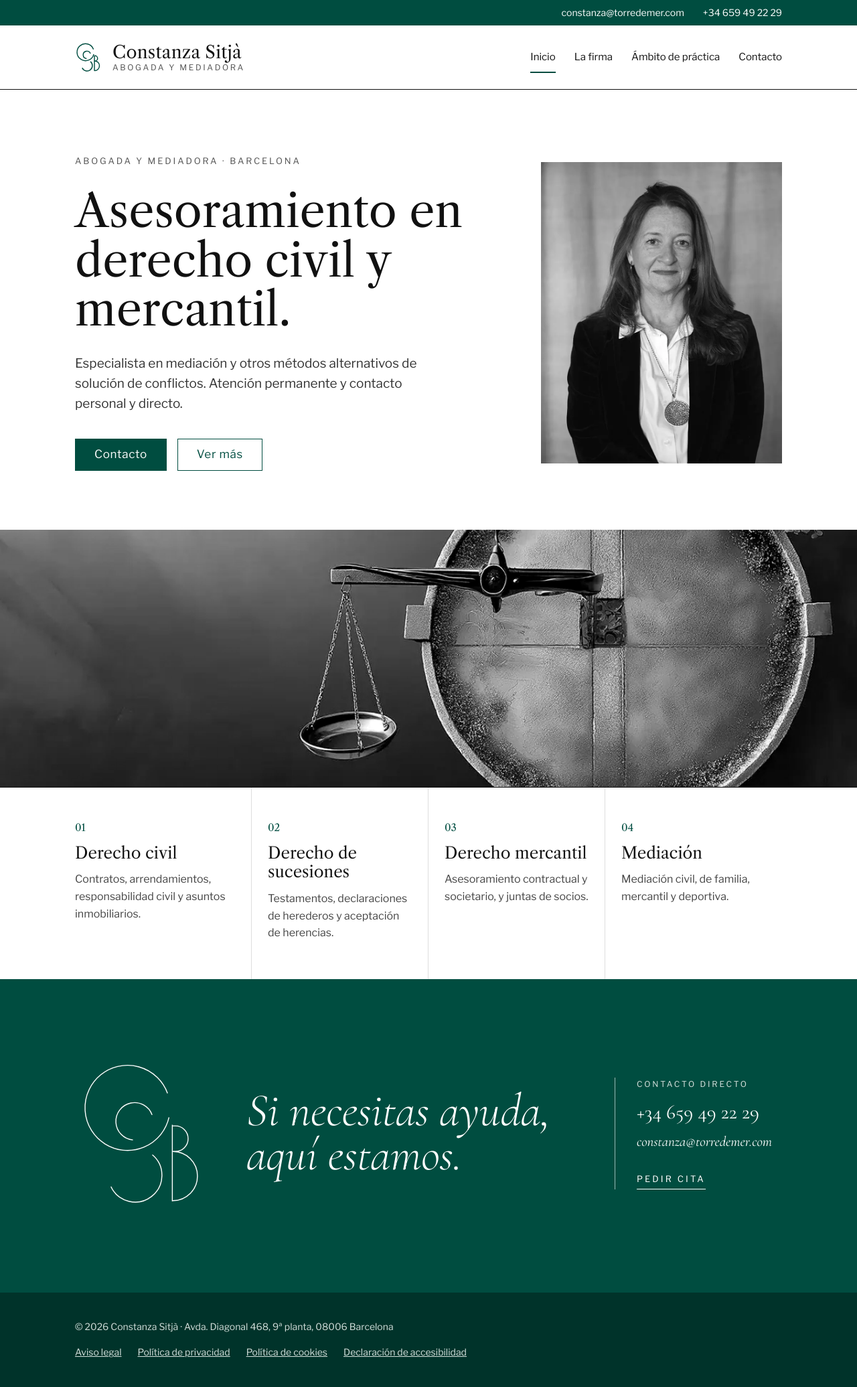
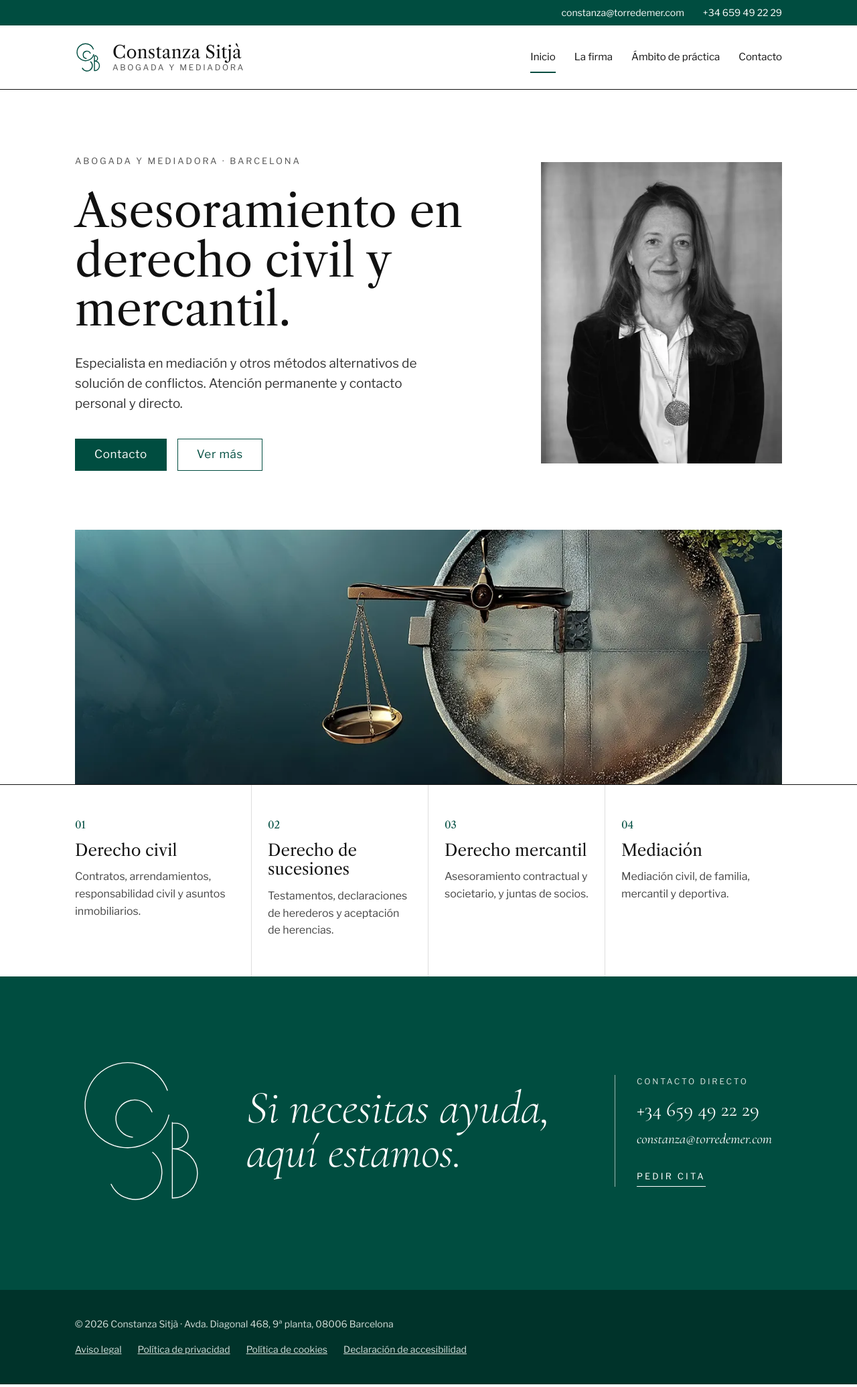
Before and after one commit to constanzasitjaabogada/website, a Jekyll site: the page built from index.html, in a window 1280 px wide. Shown: the whole page at 67% size. Built offline with Jekyll 4.4.1, drawn with Linux system fonts in a browser that asks for light colours.

Commit message:
Fotos a color, sin recomprimir y sin ampliar
- Vuelven a color (las prefiere Costi)
- Se usan los archivos originales del backup en lugar de copias recomprimidas
- La banda se alinea con el ancho del contenido, para no ampliar fotos de 1200 px

Co-Authored-By: Claude Opus 5.5 <noreply@anthropic.com>
Claude-Session: https://claude.ai/code/session_01VzFi1JvKP2KNUvey29o5pg

```diff
--- a/ambito-de-practica.html
+++ b/ambito-de-practica.html
@@ -4,7 +4,7 @@ title: "Ámbito de práctica"
 permalink: /ambito-de-practica/
 description: "Especialista en derecho civil, sucesiones, mercantil y mediación. Soluciones legales y extrajudiciales con trato cercano y profesional en Barcelona."
 ---
-<div class="banda"><img style="object-position: center 62%" class="banda-foto" src="{{ '/assets/img/ambito.webp' | relative_url }}" srcset="{{ '/assets/img/ambito-800.webp' | relative_url }} 800w, {{ '/assets/img/ambito.webp' | relative_url }} 1920w" sizes="100vw" alt=""></div>
+<div class="banda"><img style="object-position: center 62%" class="banda-foto" src="{{ '/assets/img/ambito.webp' | relative_url }}" srcset="{{ '/assets/img/ambito-800.webp' | relative_url }} 800w, {{ '/assets/img/ambito.webp' | relative_url }} 2000w" sizes="(min-width: 1200px) 1200px, 100vw" alt=""></div>
 
 <section class="ambito contenedor">
   <p class="etiqueta">Ámbito de práctica</p>
--- a/assets/css/main.css
+++ b/assets/css/main.css
@@ -67,12 +67,11 @@ p { margin: 0; }
 .menu a[aria-current="page"] { border-bottom-color: var(--verde); }
 
 /* Fotos en banda */
-.banda { position: relative; background: var(--verde); }
-/* Fotos en blanco y negro, como el retrato. Para volver al velo verde:
-   .banda::after { content: ""; position: absolute; inset: 0; background: var(--verde); mix-blend-mode: color; opacity: 0.25; } */
-.banda .banda-foto { filter: grayscale(1) contrast(1.05); }
-.banda-foto { width: 100%; height: clamp(220px, 23vw, 440px); object-fit: cover; }
-.banda-foto--alta { height: clamp(240px, 30vw, 560px); }
+.banda { position: relative; max-width: calc(var(--ancho) - 64px); margin: 0 auto; }
+/* Las fotos de origen miden unos 1200 px: la banda se alinea con el contenido para no ampliarlas */
+
+.banda-foto { width: 100%; height: clamp(220px, 23vw, 300px); object-fit: cover; }
+.banda-foto--alta { height: clamp(240px, 30vw, 380px); }
 
 /* Portada */
 .portada { display: flex; flex-wrap: wrap; align-items: center; gap: 56px; padding-top: 96px; padding-bottom: 88px; }
--- a/contacto.html
+++ b/contacto.html
@@ -4,7 +4,7 @@ title: "Contacto"
 permalink: /contacto/
 description: "¿Necesitas asesoramiento legal? Contacta con Constanza Sitjà, abogada en Barcelona. Atención directa, cercana y profesional en derecho civil y mercantil."
 ---
-<div class="banda"><img style="object-position: center 72%" class="banda-foto" src="{{ '/assets/img/contacto.webp' | relative_url }}" srcset="{{ '/assets/img/contacto-800.webp' | relative_url }} 800w, {{ '/assets/img/contacto.webp' | relative_url }} 1200w" sizes="100vw" alt=""></div>
+<div class="banda"><img style="object-position: center 72%" class="banda-foto" src="{{ '/assets/img/contacto.webp' | relative_url }}" srcset="{{ '/assets/img/contacto-800.webp' | relative_url }} 800w, {{ '/assets/img/contacto.webp' | relative_url }} 1200w" sizes="(min-width: 1200px) 1200px, 100vw" alt=""></div>
 
 <section class="contacto contenedor">
   <div class="contacto__datos">
--- a/index.html
+++ b/index.html
@@ -16,7 +16,7 @@ description: "Asesoramiento legal en derecho civil, sucesiones y mercantil. Cons
   <img class="portada__retrato" src="{{ '/assets/img/constanza-sitja-800.webp' | relative_url }}" srcset="{{ '/assets/img/constanza-sitja-800.webp' | relative_url }} 646w, {{ '/assets/img/constanza-sitja.webp' | relative_url }} 900w" sizes="(min-width: 900px) 360px, 90vw" width="360" height="446" alt="Retrato de Constanza Sitjà">
 </section>
 
-<div class="banda"><img style="object-position: center 58%" class="banda-foto banda-foto--alta" src="{{ '/assets/img/inicio.webp' | relative_url }}" srcset="{{ '/assets/img/inicio-800.webp' | relative_url }} 800w, {{ '/assets/img/inicio.webp' | relative_url }} 1200w" sizes="100vw" alt="" loading="lazy"></div>
+<div class="banda"><img style="object-position: center 58%" class="banda-foto banda-foto--alta" src="{{ '/assets/img/inicio.webp' | relative_url }}" srcset="{{ '/assets/img/inicio-800.webp' | relative_url }} 800w, {{ '/assets/img/inicio.webp' | relative_url }} 1200w" sizes="(min-width: 1200px) 1200px, 100vw" alt="" loading="lazy"></div>
 
 <section class="areas-resumen" aria-label="Ámbito de práctica">
   <div class="contenedor areas-resumen__rejilla">
--- a/la-firma.html
+++ b/la-firma.html
@@ -4,7 +4,7 @@ title: "La firma"
 permalink: /la-firma/
 description: "Despacho especializado en derecho civil, sucesiones y mercantil. Asesoría jurídica con trato directo, compromiso y experiencia en Barcelona."
 ---
-<div class="banda"><img style="object-position: center 50%" class="banda-foto" src="{{ '/assets/img/la-firma.webp' | relative_url }}" srcset="{{ '/assets/img/la-firma-800.webp' | relative_url }} 800w, {{ '/assets/img/la-firma.webp' | relative_url }} 1200w" sizes="100vw" alt=""></div>
+<div class="banda"><img style="object-position: center 50%" class="banda-foto" src="{{ '/assets/img/la-firma.webp' | relative_url }}" srcset="{{ '/assets/img/la-firma-800.webp' | relative_url }} 800w, {{ '/assets/img/la-firma.webp' | relative_url }} 1200w" sizes="(min-width: 1200px) 1200px, 100vw" alt=""></div>
 
 <section class="firma contenedor">
   <img class="firma__retrato" src="{{ '/assets/img/constanza-sitja.webp' | relative_url }}" width="400" height="496" alt="Retrato de Constanza Sitjà">
```
Also changed, not shown: assets/img/ambito-800.webp, assets/img/ambito.webp, assets/img/contacto-800.webp, assets/img/contacto.webp, assets/img/inicio-800.webp, assets/img/inicio.webp, assets/img/la-firma-800.webp, assets/img/la-firma.webp.
